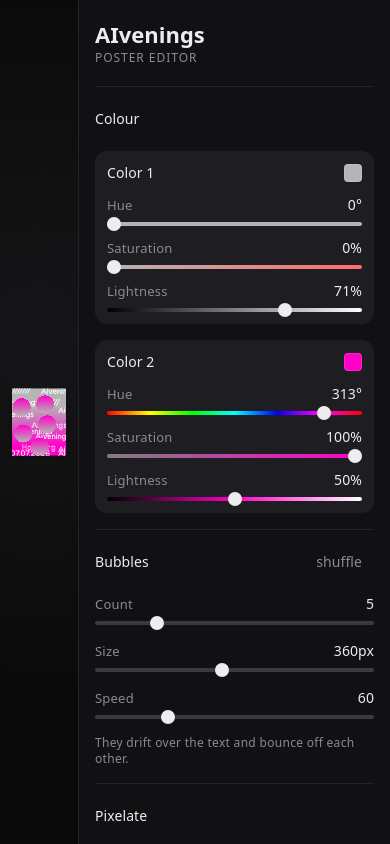
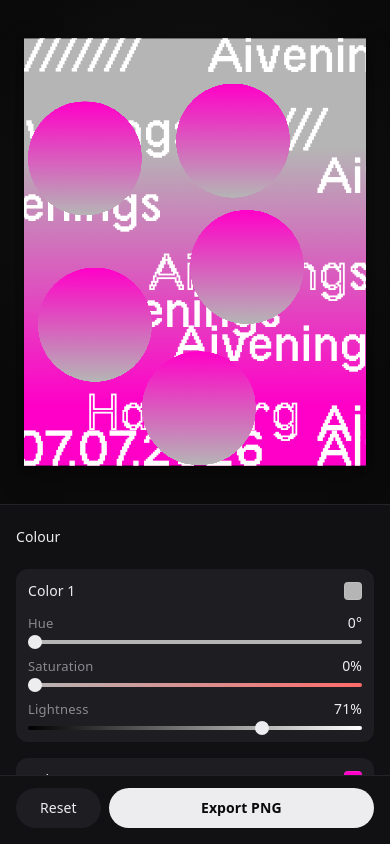
Before and after one commit to storytellinganimal/aivenings, a React (Vite) app: page / in a window 390 px wide. Built offline with nearby package versions, Linux system fonts and the light colour scheme.

Commit message:
responsiveness: added for mobile

```diff
--- a/src/App.css
+++ b/src/App.css
@@ -63,11 +63,18 @@
 .panel {
   background: var(--md-sys-color-surface-container);
   border-left: 1px solid var(--md-sys-color-outline);
-  padding: 20px 16px 20px;
-  overflow-y: auto;
   display: flex;
   flex-direction: column;
-  gap: 0;
+  overflow: hidden;
+}
+
+/* Scrollable region — all controls above the actions footer */
+.panel-scroll {
+  flex: 1;
+  overflow-y: auto;
+  padding: 20px 16px 8px;
+  display: flex;
+  flex-direction: column;
   scrollbar-width: thin;
   scrollbar-color: var(--md-sys-color-outline-variant) transparent;
 }
@@ -349,14 +356,48 @@ input[type="range"]:active::-moz-range-thumb {
 .btn-filled:hover::before  { opacity: 0.08; }
 .btn-filled:active::before { opacity: 0.12; }
 
-/* ── Actions footer ────────────────────────────────────────────── */
+/* ── Actions footer — pinned below the scroll area ────────────── */
 
 .actions {
-  margin-top: auto;
-  padding-top: 20px;
   display: grid;
   grid-template-columns: auto 1fr;
   gap: 8px;
+  padding: 12px 16px 20px;
+  border-top: 1px solid var(--md-sys-color-outline);
+  background: var(--md-sys-color-surface-container);
+}
+
+/* ── Responsive — mobile: poster above, controls below ────────── */
+
+@media (max-width: 767px) {
+  .app {
+    grid-template-columns: 1fr;
+    grid-template-rows: 1fr min(340px, 45dvh);
+  }
+
+  .panel {
+    border-left: none;
+    border-top: 1px solid var(--md-sys-color-outline);
+  }
+
+  .panel-scroll {
+    padding: 12px 16px 8px;
+  }
+
+  /* Hide the branding header on mobile — the poster is visible above */
+  .panel-head {
+    display: none;
+  }
+
+  /* Groups need less top padding without the header above */
+  .panel-scroll > .group:first-of-type {
+    border-top: none;
+    padding-top: 4px;
+  }
+
+  .actions {
+    padding-bottom: max(16px, env(safe-area-inset-bottom));
+  }
 }
 
 /* ── Reduced motion ────────────────────────────────────────────── */
--- a/src/App.tsx
+++ b/src/App.tsx
@@ -129,6 +129,7 @@ export default function App() {
       <Poster settings={s} exportRef={exportRef} />
 
       <aside className="panel">
+        <div className="panel-scroll">
           <header className="panel-head">
             <h1>AIvenings</h1>
             <p>poster editor</p>
@@ -205,15 +206,16 @@ export default function App() {
               Affects gradient &amp; bubbles — text stays sharp.
             </p>
           </section>
+        </div>
 
-        <div className="actions">
+        <footer className="actions">
           <button className="btn-tonal" onClick={() => setS(DEFAULTS)}>
             Reset
           </button>
           <button className="btn-filled" onClick={() => exportRef.current?.()}>
             Export PNG
           </button>
-        </div>
+        </footer>
       </aside>
     </div>
   );
```
Lines whose indentation alone changed are shown as unchanged.
